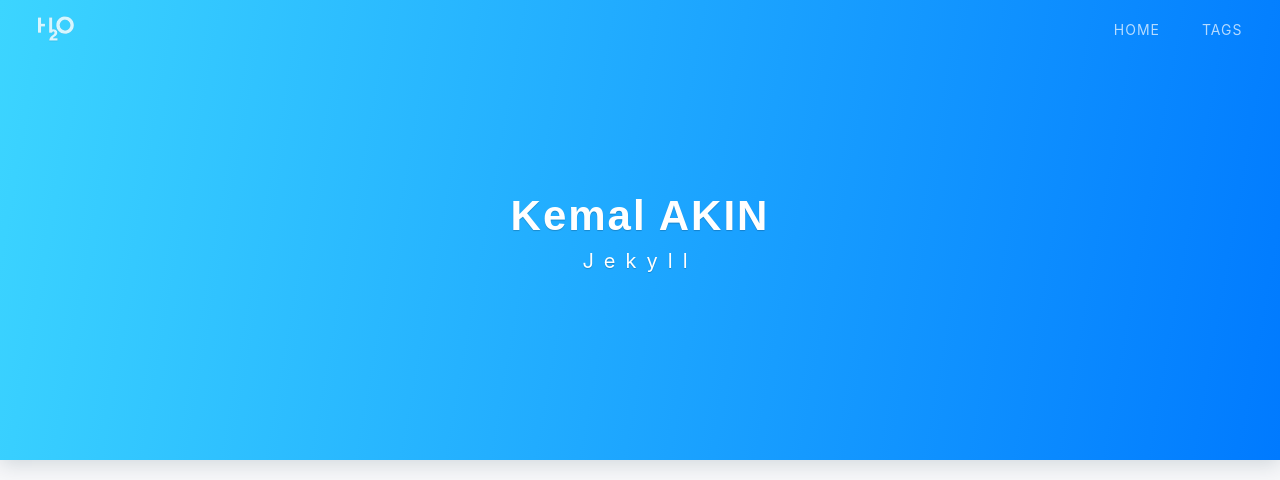
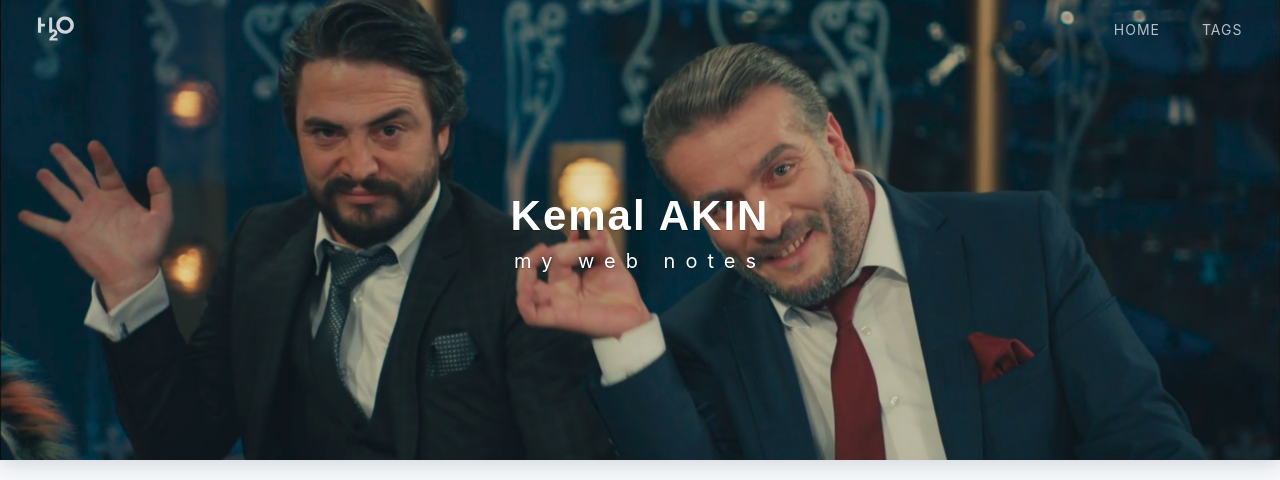
Before and after one commit to vilusa/vilusa.github.io-old, a Jekyll site: the page built from index.html, in a window 1280 px wide and 1141 px high. Shown: the top 480 px of the window. Built offline with Jekyll 4.4.1, drawn with Linux system fonts in a browser that asks for light colours; nearby versions of some CDN libraries; the list of posts is cut into pages by our own code; a style sheet for code colours, icons or effects is not loaded; grey boxes are pictures that could not be loaded.

Commit message:
Update css for cover area

```diff
--- a/index.html
+++ b/index.html
@@ -1,7 +1,8 @@
 ---
 layout: default
 home-title: Kemal AKIN
-description: Jekyll
+description: my web notes
+cover: assets/img/cover.png
 ---
 
 {% include header.html %}
--- a/tags.html
+++ b/tags.html
@@ -1,5 +1,5 @@
 ---
-title: Etiketler
+title: Tags
 layout: default
 ---
 
```
Also changed, not shown: Gemfile (line endings or trailing spaces), assets/css/app.min.css, assets/img/cover.png (added), assets/img/posts/sublime-text-cover.png (added).
